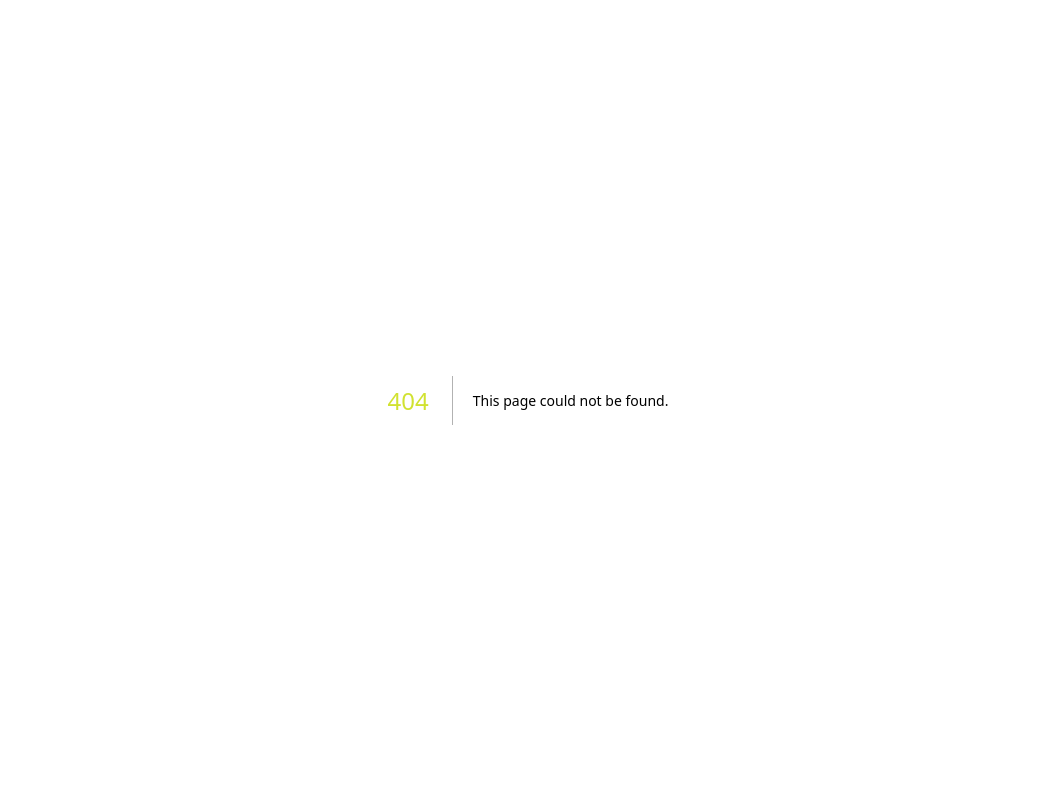
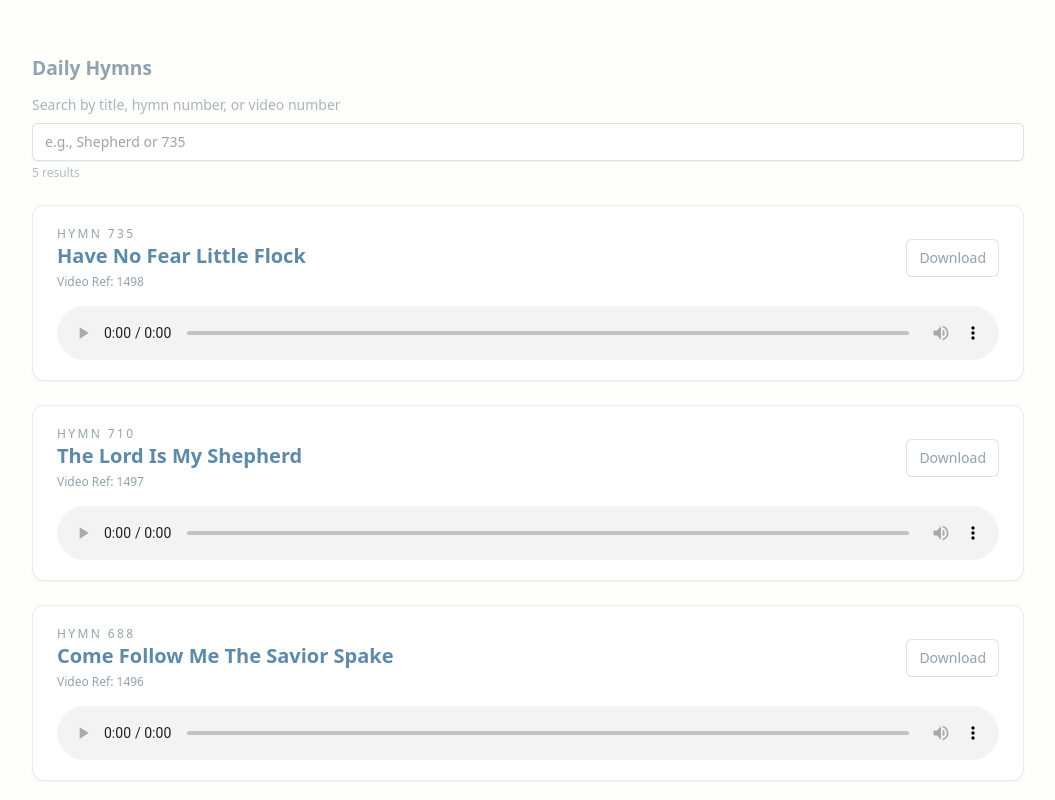
Before and after one commit to shannie14/shan0n, a Next.js app: page /hymns in a window 1280 px wide. Before the commit this address had no page. Shown: the top 800 px of the page, without its empty margins (112-1167 px from the left). Built offline with nearby package versions, Linux system fonts and the light colour scheme.

Commit message:
Add hymns page with audio player and search

```diff
--- /dev/null
+++ b/src/components/hymns.json
@@ -0,0 +1,37 @@
+[
+  {
+    "video": 1498,
+    "verse": "Jeremiah 27",
+    "title": "Have No Fear Little Flock",
+    "hymn": 735,
+    "file": "735_Have No Fear Little Flock.mp3"
+  },
+  {
+    "video": 1497,
+    "verse": "Jeremiah 26",
+    "title": "The Lord Is My Shepherd",
+    "hymn": 710,
+    "file": "710_The Lord Is My Shepherd.mp3"
+  },
+  {
+    "video": 1496,
+    "verse": "Jeremiah 25",
+    "title": "Come Follow Me The Savior Spake",
+    "hymn": 688,
+    "file": "688_Come Follow Me The Savior Spake.mp3"
+  },
+  {
+    "video": 1495,
+    "verse": "Jeremiah 24",
+    "title": "Come Thou Fount of Every Blessing",
+    "hymn": 686,
+    "file": "686_Come Thou Fount of Every Blessing.mp3"
+  },
+  {
+    "video": 1494,
+    "verse": "Jeremiah 23",
+    "title": "What Hope! An Eden Prophesised",
+    "hymn": 342,
+    "file": "342_What Hope! An Eden Prophesised.mp3"
+  }
+]
--- /dev/null
+++ b/src/pages/hymns.tsx
@@ -0,0 +1,96 @@
+// src/pages/hymns.tsx
+import React, { useMemo, useState } from 'react';
+import hymns from '../components/hymns.json';
+
+type Hymn = {
+  video: number;
+  verse: string;
+  title: string;
+  hymn: number;
+  file: string;
+};
+
+const audioBasePath = '/hymns/'; // drop MP3 files into public/hymns or point to your CDN base URL
+
+export default function HymnsPage() {
+  const [query, setQuery] = useState('');
+
+  const filtered = useMemo(() => {
+    const q = query.trim().toLowerCase();
+    if (!q) return hymns as Hymn[];
+    return (hymns as Hymn[]).filter((h) => {
+      return (
+        h.title.toLowerCase().includes(q) ||
+        h.verse.toLowerCase().includes(q) ||
+        String(h.hymn).includes(q) ||
+        String(h.video).includes(q)
+      );
+    });
+  }, [query]);
+
+  return (
+    <main className="min-h-screen bg-babypowder text-gray-900">
+      <div className="max-w-5xl mx-auto px-4 py-12">
+        <header className="mb-2">
+          <h1 className="font-semibold text-cadetGray mt-2">Daily Hymns</h1>
+        </header>
+
+        <div className="mb-6">
+          <label className="block text-sm font-medium text-cadetGray/80 mb-2" htmlFor="hymn-search">
+            Search by title, hymn number, or video number
+          </label>
+          <input
+            id="hymn-search"
+            type="text"
+            value={query}
+            onChange={(e) => setQuery(e.target.value)}
+            placeholder="e.g., Shepherd or 735"
+            className="w-full rounded-md border border-cadetGray/30 bg-white px-3 py-2 text-sm text-gray-900 shadow-sm focus:outline-none focus:ring-2 focus:ring-cadetGray/50"
+          />
+          <p className="text-xs text-cadetGray/70 mt-1">
+            {filtered.length} {filtered.length === 1 ? 'result' : 'results'}
+          </p>
+        </div>
+
+        <div className="space-y-6">
+          {filtered.map((item) => {
+            const audioUrl = `${audioBasePath}${item.file}`;
+            return (
+              <article
+                key={`${item.hymn}-${item.title}`}
+                className="rounded-xl border border-cadetGray/20 bg-white shadow-sm px-4 sm:px-6 py-5"
+              >
+                <div className="flex flex-col sm:flex-row sm:items-center sm:justify-between gap-3">
+                  <div>
+                    <p className="text-xs uppercase tracking-[0.2em] text-cadetGray">
+                      Hymn {item.hymn}
+                    </p>
+                    <h2 className="text-xl font-semibold text-[#5D8AA8]">{item.title}</h2>
+                    <p className="text-cadetGray text-xs mt-1">Video Ref: {item.video}</p>
+                  </div>
+
+                  <div className="flex flex-wrap items-center gap-3">
+                    <a
+                      href={audioUrl}
+                      download
+                      className="inline-flex items-center rounded-md border border-cadetGray/30 bg-white px-3 py-2 text-sm font-medium text-cadetGray hover:bg-cadetGray/10 transition"
+                    >
+                      Download
+                    </a>
+                  </div>
+                </div>
+
+                <div className="mt-4">
+                  <audio controls className="w-full">
+                    <source src={audioUrl} type="audio/mpeg" />
+                    Your browser does not support the audio element.
+                  </audio>
+                </div>
+              </article>
+            );
+          })}
+        </div>
+      </div>
+    </main>
+  );
+}
```
